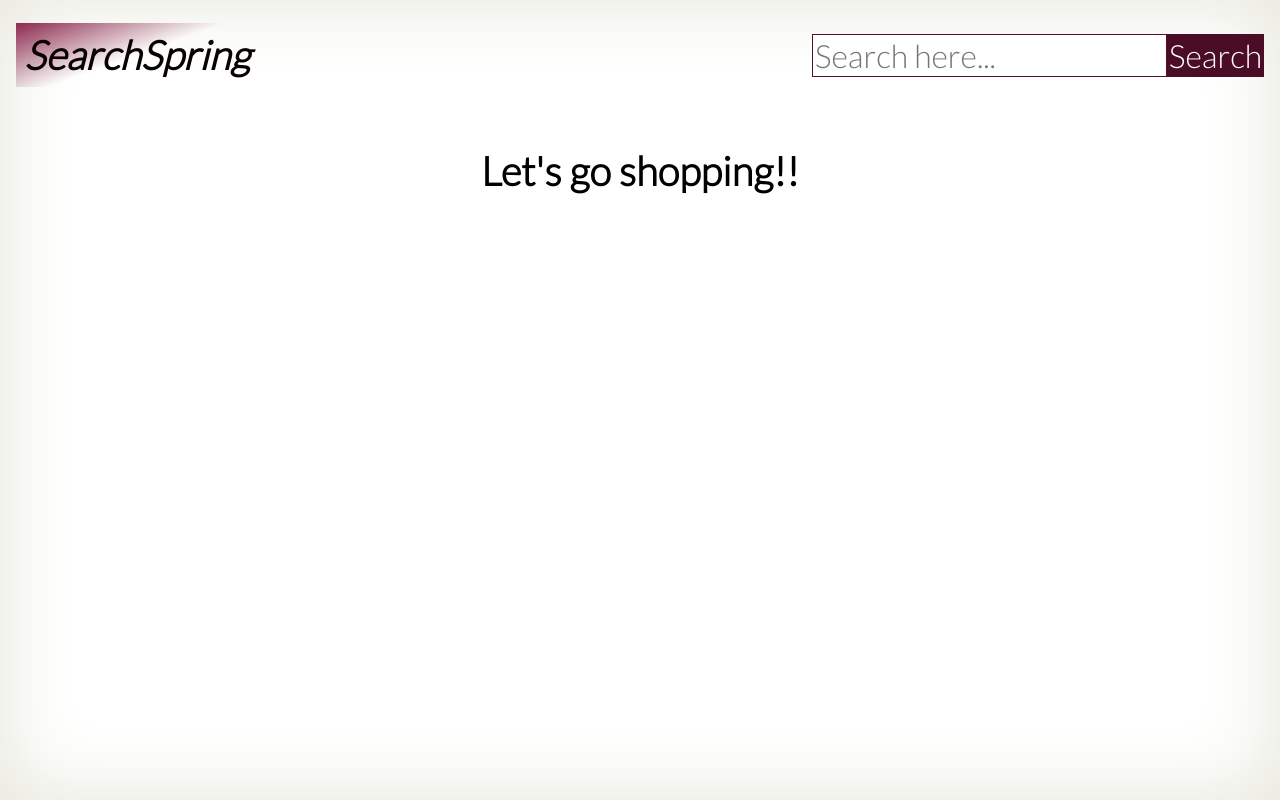
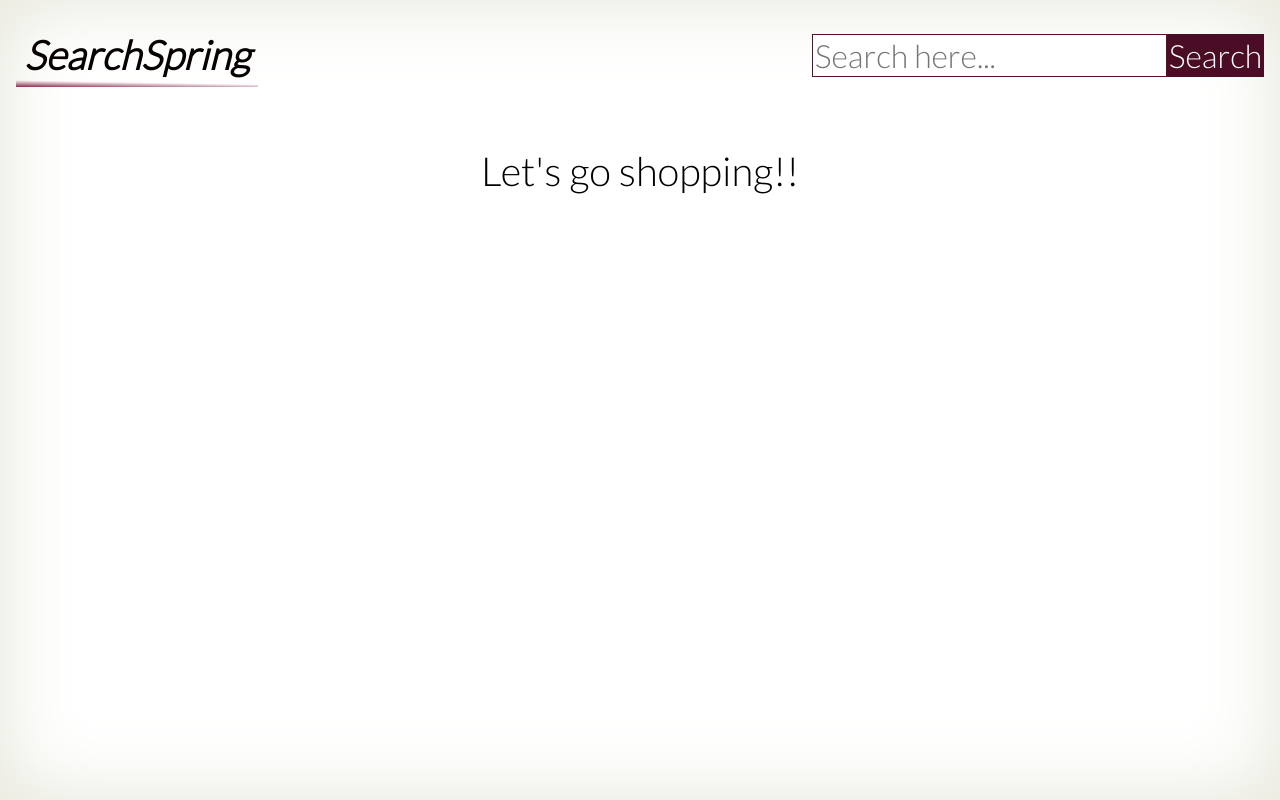
Before and after one commit to Tselate/SearchSpringAssessment, a React (Create React App) app in the folder my-app/: page / in a window 1280 px wide. Built offline with nearby package versions, Linux system fonts and the light colour scheme.

Commit message:
Logic fix

```diff
--- a/my-app/src/App.css
+++ b/my-app/src/App.css
@@ -22,13 +22,12 @@ html {
     font-weight: bolder;
     font-size: 1.2rem;
     color: rgb(7, 1, 1);
-    background:linear-gradient(160deg,rgb(141, 42, 80), transparent 50%) top;
+    background:linear-gradient( 1deg,rgb(141, 42, 80), transparent 10%) top;
 }
 
 .initialMessage {
     text-align: center;
     font-size: 3rem;
-    font-weight: bolder;
     margin: 1em auto;
 }
 
--- a/my-app/src/SearchItem.js
+++ b/my-app/src/SearchItem.js
@@ -98,6 +98,9 @@ function SearchItem () {
 
 
 
+
+
+
     //Function to grab value of button clicked and set it to the page number that is to be searched and displayed
     function target (e) {
         if(e.target.value === "<") {
@@ -118,7 +121,7 @@ function SearchItem () {
         setItem(item !== "" ? item : savedItem)
     }
 
-
+    console.log(paginationArray)
 
     //****PAGE DISPLAY*****//
 
```
